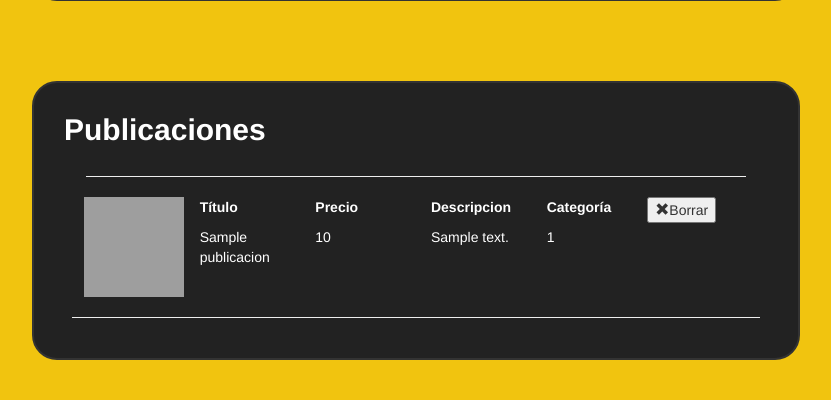
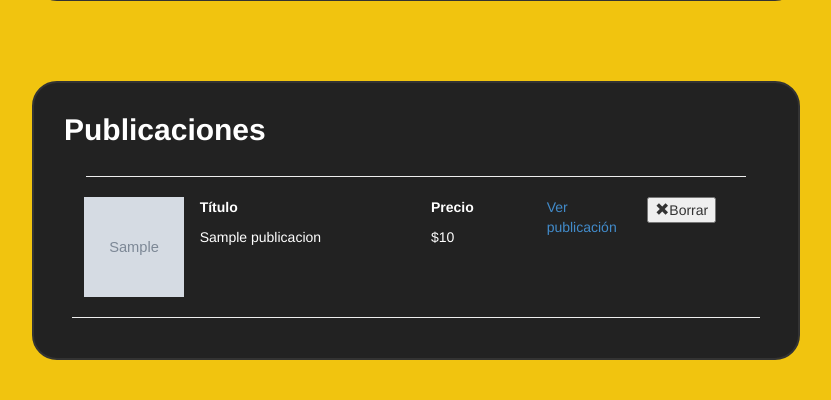
Before and after one commit to DarthCharles/vendomasbara, a PHP site: page /perfil.php in a window 1280 px wide. Shown: the part 479-879 px from the top of the page, without its empty margins (224-1055 px from the left). Run offline with PHP 8.4, Linux system fonts and the light colour scheme; the visitor is signed in with stand-in values (Sample User, id 1); tables that the repository leaves empty hold one stand-in row (values such as "Sample post"); grey boxes marked "Sample" are stand-in pictures; some libraries are stand-ins or nearby versions; grey boxes are pictures that could not be loaded.

Commit message:
Cambios en el perfil
se cambió el estilo del historial y se agregaron funciones a los botones

```diff
--- a/perfil.php
+++ b/perfil.php
@@ -39,6 +39,7 @@ if (isset($_SESSION['idUsuario'])){
 <!DOCTYPE html>
 <html lang="es">
 <head>
+
   <meta charset="utf-8">
   <title></title>
 
@@ -47,6 +48,23 @@ if (isset($_SESSION['idUsuario'])){
 
   <!-- Custom styles for this template -->
   <link href="css/style.css" rel="stylesheet">
+
+  <script type="text/javascript">
+
+  function confirmacion()
+  {
+    var respuesta=confirm("¿Seguro que desea borrar esta publicación?")
+    var id=document.getElementById("botonborrar").value;
+    if (respuesta) {
+      //alert("La publicación se ha borrado")
+
+      window.location ="borrarpost.php?id="+id;
+
+    }
+
+  }
+
+  </script>
 
 </head>
 
@@ -164,25 +182,24 @@ while ($row = $result->fetch_array()) {
        <div class='container-fluid' >
        <hr  width='95%' />
             <div class='col-md-2'>
-                    <img src='http://lorempixel.com/100/100' />
+                    <img src='".$row['Imagen']."' width='100' height ='100' />
                 </div>
-                <div class='col-md-2'>
+                <div class='col-md-4'>
                     <p><strong>Título</strong></p>
                     <p>".$row['Titulo']."</p>
                 </div>
                  <div class='col-md-2'>
                     <p><strong>Precio</strong></p>
-                    <p>".$row['Precio']."</p>
+                    <p>$".$row['Precio']."</p>
                 </div>
+
+
                  <div class='col-md-2'>
-                    <p><strong>Descripcion</strong></p>
-                    <p>".$row['Descripcion']."</p>
+
+                    <a href='publicacion.php?idPublicacion=".$row["idPublicacion"]."'> Ver publicación</a>
                 </div>
-                 <div class='col-md-2'>
-                    <p><strong>Categoría</strong></p>
-                    <p>".$row['Categoria_idCategoria']."</p>
-                </div>
-                <button  name='bconfig'><i class='glyphicon glyphicon-remove' ></i>Borrar</button>
+
+                <button  name='bconfig' id='botonborrar' onClick='confirmacion()' value=".$row['idPublicacion']."><i class='glyphicon glyphicon-remove' ></i>Borrar</button>
            </div>";
 
         }
```
